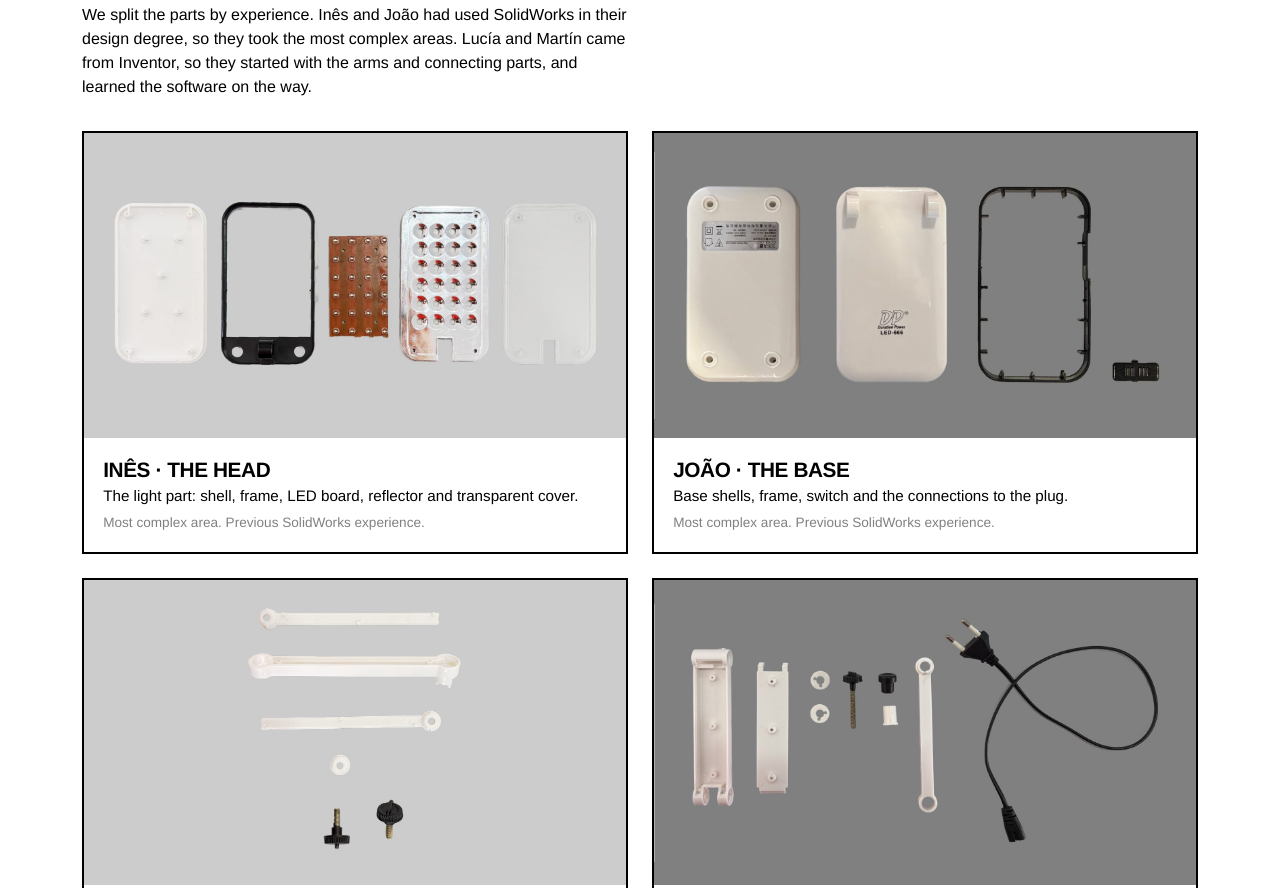
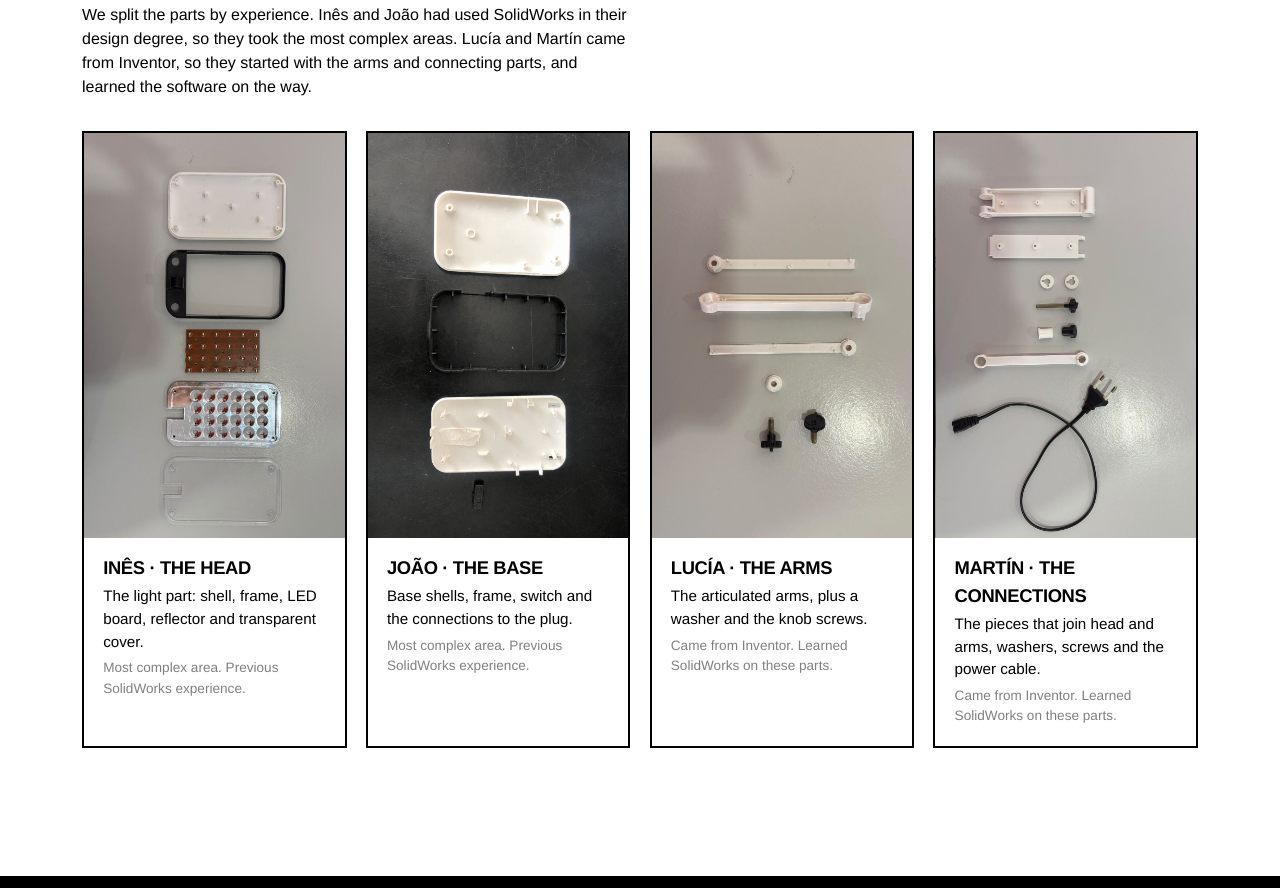
Before and after one commit to luciame05-create/webgroup7cm3d, a plain HTML site: page fase1.html in a window 1280 px wide. Shown: the part 3399-4287 px from the top of the page. Drawn offline with Linux system fonts and the light colour scheme.

Commit message:
Update fase1.html

```diff
--- a/fase1.html
+++ b/fase1.html
@@ -15,11 +15,11 @@
 .p1-g3 h3{margin:.8rem 0 .6rem}
 .p1-quote{font-size:clamp(1.6rem,3.4vw,2.8rem);font-style:italic;line-height:1.15;letter-spacing:-.02em;max-width:22ch;margin:0 0 1.5rem}
 .p1-why{border-left:6px solid #000;padding-left:1.5rem}
-.p1-team{display:grid;grid-template-columns:1fr 1fr;gap:1.5rem;margin:2rem 0}
+.p1-team{display:grid;grid-template-columns:repeat(4,1fr);gap:1.2rem;margin:2rem 0}
 .p1-team figure{background:#fff;border:2px solid #000}
-.p1-team img{width:100%;aspect-ratio:16/9;object-fit:contain;background:#ccc}.p1-team img.dk{background:#808080}
+.p1-team img{width:100%;aspect-ratio:9/14;object-fit:cover;background:#ccc}
 .p1-team figcaption{color:#000;font-size:.95rem;margin:0;padding:1rem 1.2rem 1.2rem}
-.p1-team figcaption b{display:block;font-size:1.3rem;text-transform:uppercase;letter-spacing:-.02em}
+.p1-team figcaption b{display:block;font-size:1.15rem;text-transform:uppercase;letter-spacing:-.02em;margin-bottom:.2rem}
 .p1-team figcaption span{display:block;color:var(--mid);font-size:.85rem;margin-top:.3rem}
 .p1-views{display:grid;grid-template-columns:repeat(3,1fr);gap:1rem;margin:2rem 0}
 .p1-views img{aspect-ratio:775/1000;object-fit:cover;background:#eee}
@@ -55,7 +55,8 @@
 .p1-end h2{font-size:clamp(4rem,14vw,12rem);margin:0 0 2rem}
 .p1-end p{margin:0 auto 2rem}
 .p1-next{display:inline-block;margin-top:.5rem;font-weight:800;text-decoration:none;border-bottom:2px solid currentColor}
-@media(max-width:800px){.p1-grid,.p1-g3,.p1-team,.p1-steps{grid-template-columns:1fr}.p1-steps li{border-right:0;border-bottom:2px solid #000}.p1-steps li:last-child{border-bottom:0}.p1-facts{grid-template-columns:1fr 1fr}.p1-obj{max-width:360px;margin:0 auto;width:100%}.p1-views{grid-template-columns:1fr 1fr}}
+@media(max-width:1000px){.p1-team{grid-template-columns:1fr 1fr}}
+@media(max-width:800px){.p1-grid,.p1-g3,.p1-steps{grid-template-columns:1fr}.p1-steps li{border-right:0;border-bottom:2px solid #000}.p1-steps li:last-child{border-bottom:0}.p1-facts{grid-template-columns:1fr 1fr}.p1-obj{max-width:360px;margin:0 auto;width:100%}.p1-views{grid-template-columns:1fr 1fr}}
 </style></head><body><header class="nav"><a href="index.html">Group 7 &middot; CM3D</a><nav aria-label="Main"><ul><li><a href="index.html">Home</a></li><li class="dd"><a href="fase1.html" class="on">Phase 1 &#9662;</a><ul><li><a href="fase1.html#s01">01 &nbsp;The object</a></li><li><a href="fase1.html#s02">02 &nbsp;Disassembly</a></li><li><a href="fase1.html#s03">03 &nbsp;Measuring</a></li><li><a href="fase1.html#s04">04 &nbsp;Modeling</a></li><li><a href="fase1.html#s05">05 &nbsp;Assembly & drawings</a></li><li><a href="fase1.html#s06">06 &nbsp;Challenges</a></li></ul></li><li><a href="fase2.html">Phase 2</a></li><li><a href="fase3.html">Phase 3</a></li><li><a href="nosotros.html">About us</a></li></ul></nav></header><main>
 
 <section class="p1-hero"><div class="wrap p1-grid"><div>
@@ -84,12 +85,11 @@
 <h3 style="margin-top:3rem">Who modeled what</h3>
 <p>We split the parts by experience. Inês and João had used SolidWorks in their design degree, so they took the most complex areas. Lucía and Martín came from Inventor, so they started with the arms and connecting parts, and learned the software on the way.</p>
 <div class="p1-team">
-<figure><img src="img/f1_team_ines.jpg" alt="Inês's parts: head shell, frame, LED board, reflector and cover" loading="lazy"><figcaption><b>Inês &middot; The head</b>The light part: shell, frame, LED board, reflector and transparent cover.<span>Most complex area. Previous SolidWorks experience.</span></figcaption></figure>
-<figure><img class="dk" src="img/f1_team_joao.jpg" alt="João's parts: base shells, frame and switch" loading="lazy"><figcaption><b>João &middot; The base</b>Base shells, frame, switch and the connections to the plug.<span>Most complex area. Previous SolidWorks experience.</span></figcaption></figure>
-<figure><img src="img/f1_team_lucia.jpg" alt="Lucía's parts: the articulated arms, washer and knobs" loading="lazy"><figcaption><b>Lucía &middot; The arms</b>The articulated arms, plus a washer and the knob screws.<span>Came from Inventor. Learned SolidWorks on these parts.</span></figcaption></figure>
-<figure><img class="dk" src="img/f1_team_martin.jpg" alt="Martín's parts: connecting pieces, washers, screws and cable" loading="lazy"><figcaption><b>Martín &middot; The connections</b>The pieces that join head and arms, washers, screws and the power cable.<span>Came from Inventor. Learned SolidWorks on these parts.</span></figcaption></figure>
-</div>
-<div class="gal"><figure><img src="img/head.jpg" alt="The head" loading="lazy"><figcaption>Head parts.</figcaption></figure><figure><img src="img/base.jpg" alt="The base" loading="lazy"><figcaption>Base parts.</figcaption></figure><figure><img src="img/arms.jpg" alt="The arms" loading="lazy"><figcaption>Arm parts.</figcaption></figure><figure><img src="img/joints.jpg" alt="Joints and cable" loading="lazy"><figcaption>Fitting parts and cable.</figcaption></figure></div></div></section>
+<figure><img src="img/head.jpg" alt="Inês's parts: head shell, frame, LED board, reflector and cover" loading="lazy"><figcaption><b>Inês &middot; The head</b>The light part: shell, frame, LED board, reflector and transparent cover.<span>Most complex area. Previous SolidWorks experience.</span></figcaption></figure>
+<figure><img src="img/base.jpg" alt="João's parts: base shells, frame and switch" loading="lazy"><figcaption><b>João &middot; The base</b>Base shells, frame, switch and the connections to the plug.<span>Most complex area. Previous SolidWorks experience.</span></figcaption></figure>
+<figure><img src="img/arms.jpg" alt="Lucía's parts: the articulated arms, washer and knobs" loading="lazy"><figcaption><b>Lucía &middot; The arms</b>The articulated arms, plus a washer and the knob screws.<span>Came from Inventor. Learned SolidWorks on these parts.</span></figcaption></figure>
+<figure><img src="img/joints.jpg" alt="Martín's parts: connecting pieces, washers, screws and cable" loading="lazy"><figcaption><b>Martín &middot; The connections</b>The pieces that join head and arms, washers, screws and the power cable.<span>Came from Inventor. Learned SolidWorks on these parts.</span></figcaption></figure>
+</div></div></section>
 
 <section id="s03" class="dark"><div class="wrap cols"><div><div class="big"><span>03</span><h2>Measuring</h2></div><p>Everything was measured by hand with a caliper, because the details decide whether the 3D assembly fits. Ribs, screw posts, hinge ends: none of them are visible from outside.</p><p>This is where the group&rsquo;s big conclusion came from: the difficulty was never the shell. If those tiny fittings were not modeled with rigour in every part, the final assembly would be a disaster.</p></div><figure><img src="img/caliper.jpg" alt="Caliper reading, again." loading="lazy"><figcaption>Measuring with a caliper.</figcaption></figure></div>
 <div class="wrap"><figure style="margin-top:2rem"><img src="img/f1_details.jpg" alt="Close-ups of the small internal details: ribs, screw posts, hinge ends, LEDs and the reflector" loading="lazy"><figcaption>Too many tiny details. Every one of them had to be measured.</figcaption></figure>
```
